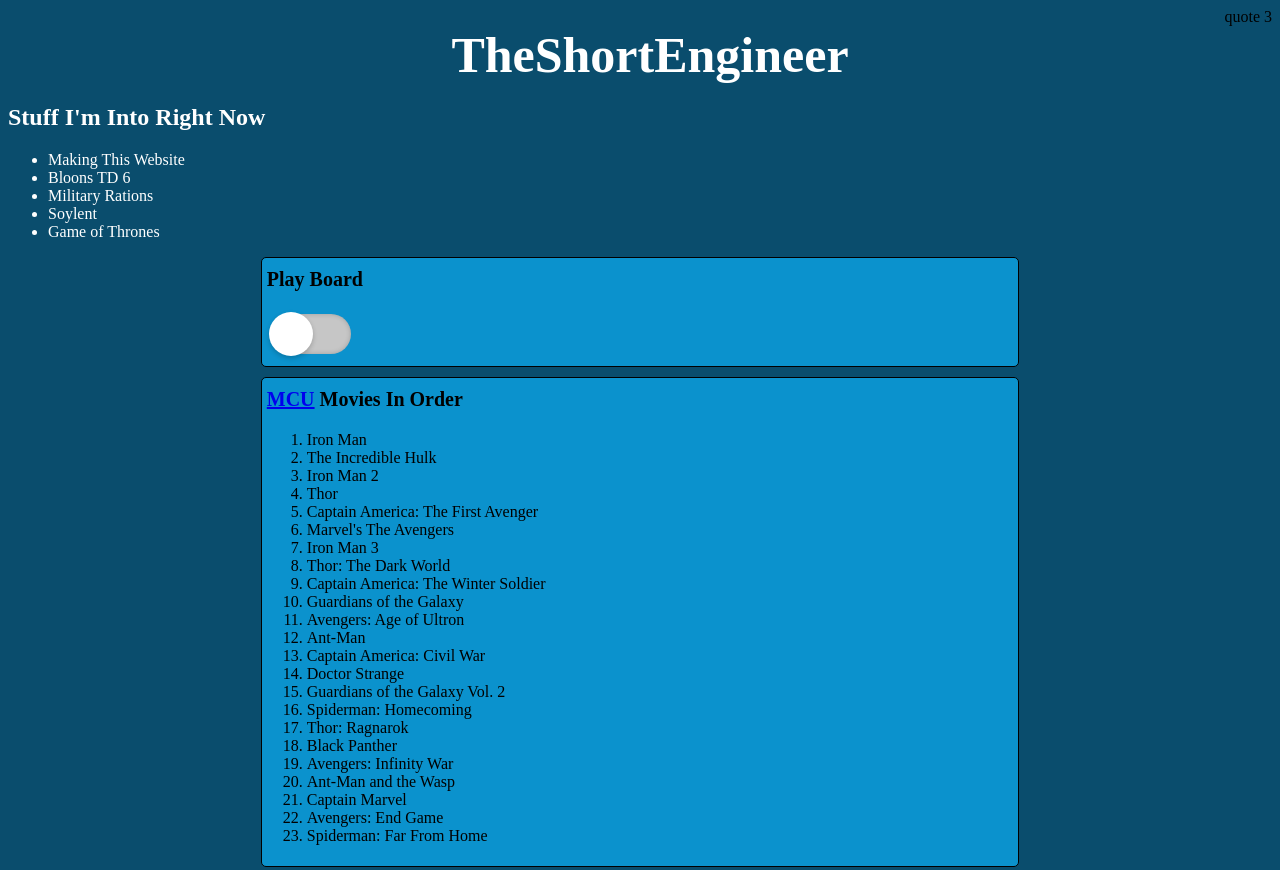
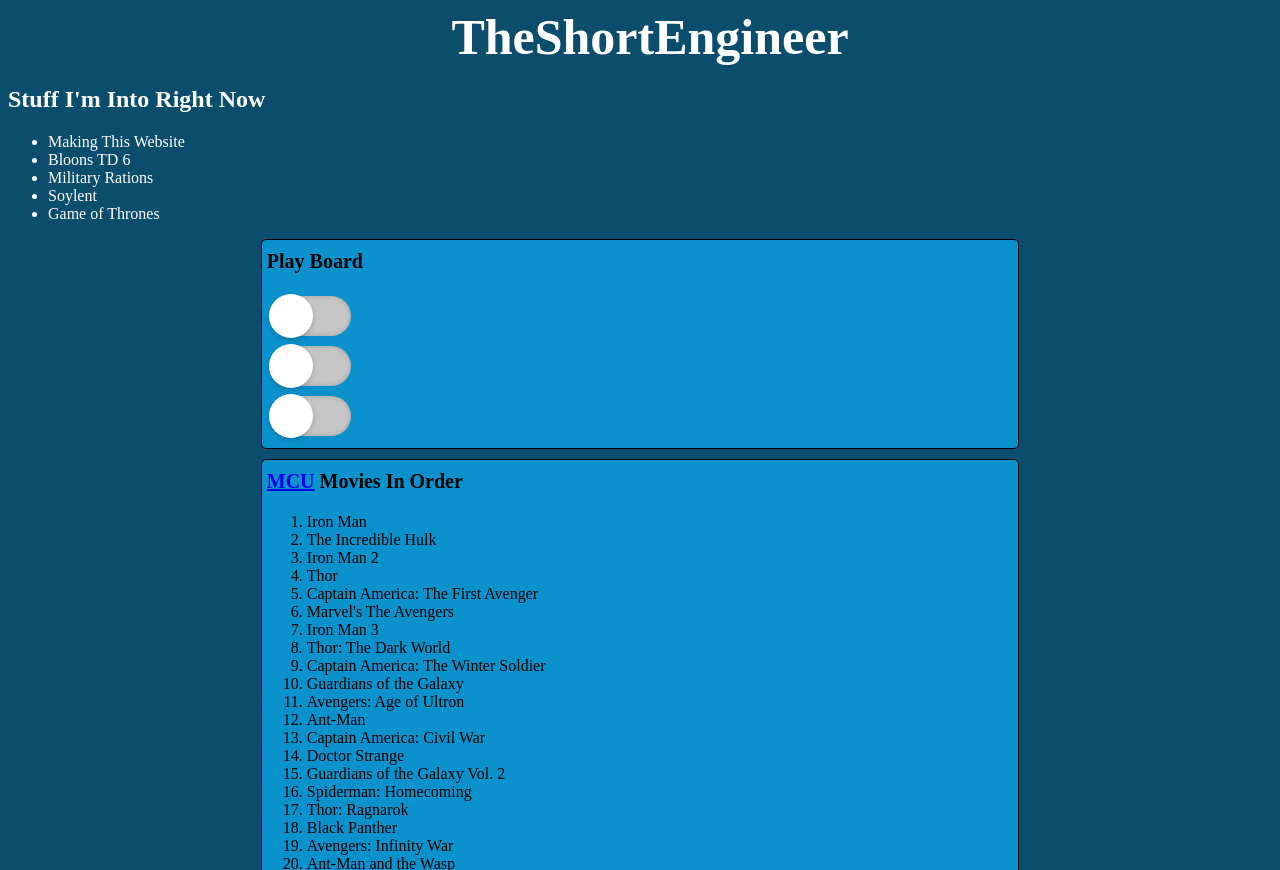
Before and after one commit to theshortengi/MyWebsite, a plain HTML site: page index.html in a window 1280 px wide. Shown: the top 870 px of the page. Drawn offline with Linux system fonts and the light colour scheme.

Commit message:
made three switches

```diff
--- a/CSS/index.css
+++ b/CSS/index.css
@@ -55,7 +55,7 @@ input[type="checkbox"]
 }
 input:checked[type="checkbox"]
 {
-    background: #03a9f4 ;
+    background: limegreen ;
 }
 input[type="checkbox"]:before
 {
@@ -75,3 +75,8 @@ input:checked[type="checkbox"]:before
 {
     left: 40px;
 }
+
+.switch
+{
+    display: block;
+}
--- a/index.html
+++ b/index.html
@@ -23,9 +23,15 @@
 </div>
 <div class="blog-post">
 <h3 class="blog-post-header">Play Board</h3>
-    <div>
-        <input type="checkbox" name="">
-    </div>
+    <label class="switch">
+        <input type="checkbox" name="" id="1">
+    </label>
+    <label class="switch">
+        <input type="checkbox" name="" id="2">
+    </label>
+    <label class="switch">
+        <input type="checkbox" name="" id="3">
+    </label>
 </div>
 <div class="blog-post">
     <h3 class="blog-post-header"><a href="https://en.wikipedia.org/wiki/Marvel_Cinematic_Universe">MCU</a> Movies In Order </h3>
--- a/index.js
+++ b/index.js
@@ -1,4 +1,6 @@
 const randquote =document.getElementById("quote");
-const quotes = ["Not All Who Wander Are Lost - J. R. R. Tolkien","If a man does not keep pace with his companions, perhaps it is because he hears a different drummer. Let him step to the music which he hears, however measured or far away. - Henry David Thoreau", "quote 3"];
+const quotes = ["Not All Who Wander Are Lost - J. R. R. Tolkien",
+    "If a man does not keep pace with his companions, perhaps it is because he hears a different drummer. Let him step to the music which he hears, however measured or far away. - Henry David Thoreau",
+    ""];
 const quoteindex=Math.floor(Math.random()*quotes.length);
 randquote.textContent=quotes[quoteindex];
```
